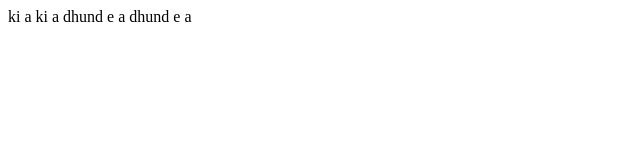
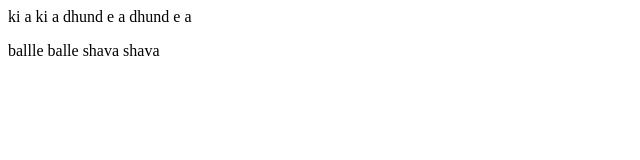
Before and after one commit to manavphulka/Localrepo, a plain HTML site: page index.html in a window 1280 px wide. Shown: the whole page, without its empty margins (0-640 px from the left). Drawn offline with Linux system fonts and the light colour scheme.

Commit message:
add new feature

```diff
--- a/index.html
+++ b/index.html
@@ -1 +1,2 @@
 <p>ki a ki a dhund e a dhund e a</p>
+<p>ballle balle shava shava</p>
```
